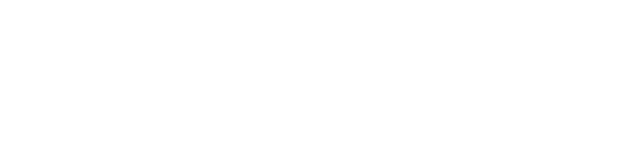
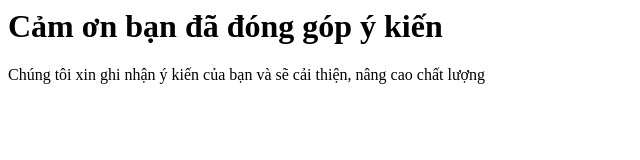
Before and after one commit to candyfloss1534/baigithub, a plain HTML site: page Bai7NV3.html in a window 1280 px wide. Shown: the whole page, without its empty margins (0-640 px from the left). Drawn offline with Linux system fonts and the light colour scheme.

Commit message:
Update Bai7NV3.html

```diff
--- a/Bai7NV3.html
+++ b/Bai7NV3.html
@@ -1,6 +1,15 @@
 <html>
   <head>
     <meta charset="utf-8">
-    <link href
+    <link href="style.css" rel="stylesheet" type=test/css">
+
   </head>
+  <body>
+    <h1>
+      Cảm ơn bạn đã đóng góp ý kiến
+    </h1>
+    <p>
+      Chúng tôi xin ghi nhận ý kiến của bạn và sẽ cải thiện, nâng cao chất lượng
+    </p>
+  </body>
 </html>
```
